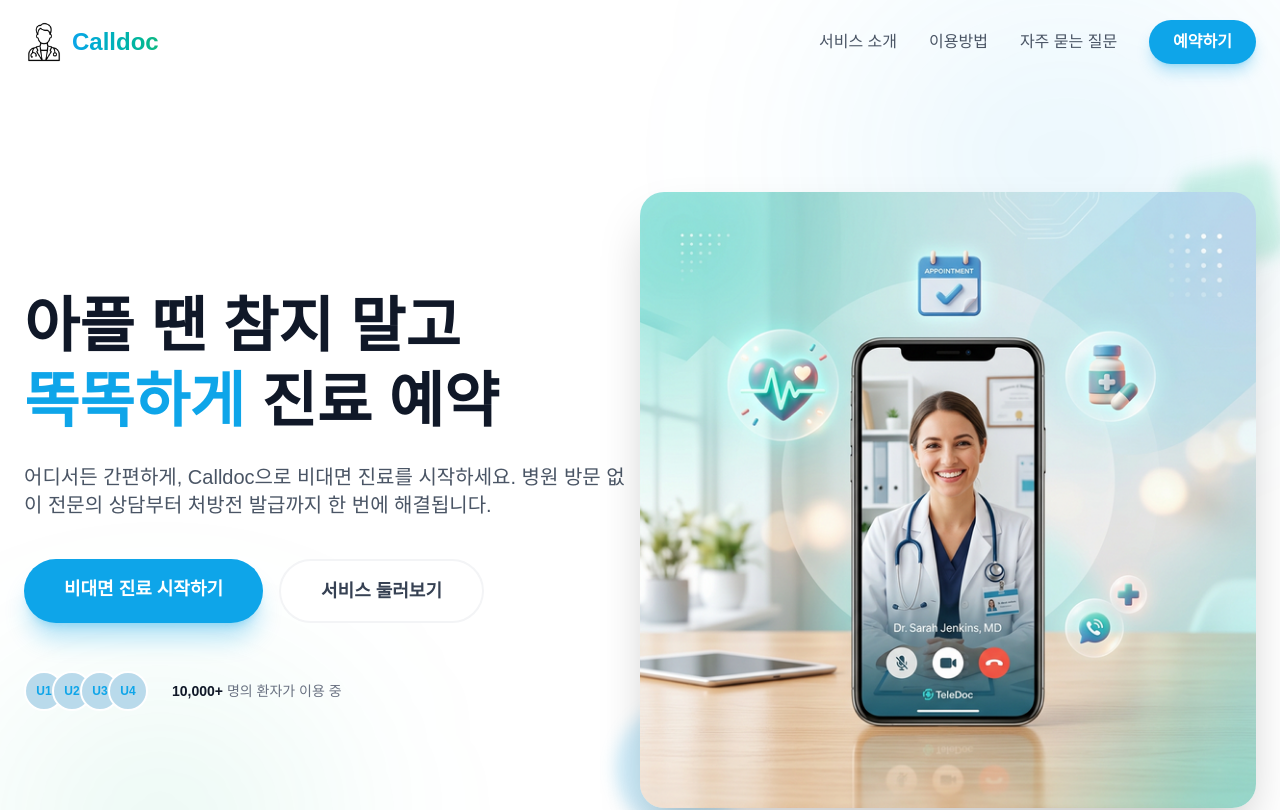
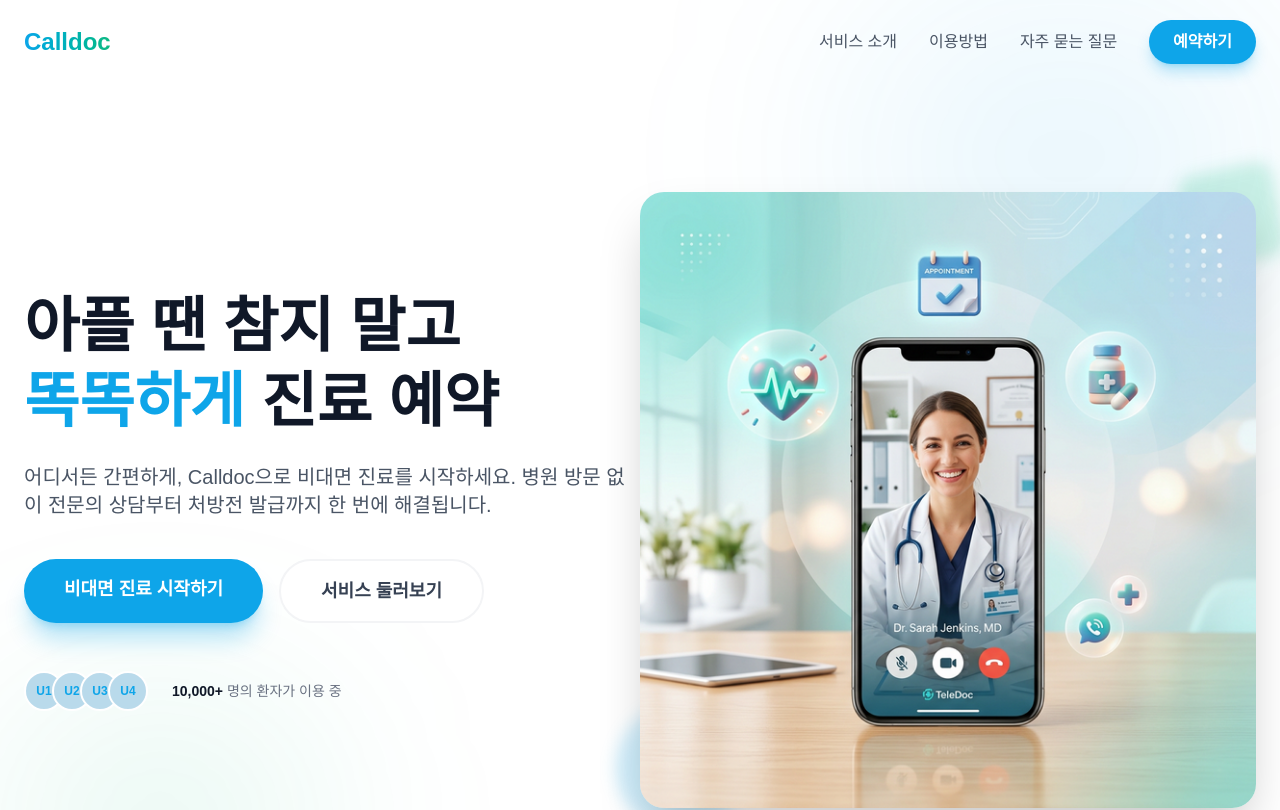
Before and after one commit to hanyusok/calldoctor-static, a Next.js app: page / in a window 1280 px wide. Shown: the top 810 px of the page. Built offline with nearby package versions, Linux system fonts and the light colour scheme.

Commit message:
feat: Add Google site verification metadata and remove the logo image from the header.

```diff
--- a/src/app/layout.tsx
+++ b/src/app/layout.tsx
@@ -15,6 +15,9 @@ const geistMono = Geist_Mono({
 export const metadata: Metadata = {
   title: "콜닥-마트의원",
   description: "비대면 진료 플랫폼",
+  verification: {
+    google: "Ahck15BnF0bDJ68CkioFs5WfVGAU1Tm5zYHk7iSQvj0",
+  },
 };
 
 export default function RootLayout({
--- a/src/components/Header.tsx
+++ b/src/components/Header.tsx
@@ -24,15 +24,7 @@ const Header = () => {
         >
             <div className="container mx-auto px-6 flex justify-between items-center">
                 <Link href="/" className="flex items-center space-x-2">
-                    <div className="relative w-10 h-10">
-                        <Image
-                            src="/logo.png"
-                            alt="Calldoc Logo"
-                            fill
-                            className="object-contain"
-                            priority
-                        />
-                    </div>
+
                     <span className="text-2xl font-bold bg-clip-text text-transparent bg-gradient-to-r from-primary to-secondary">
                         Calldoc
                     </span>
```
